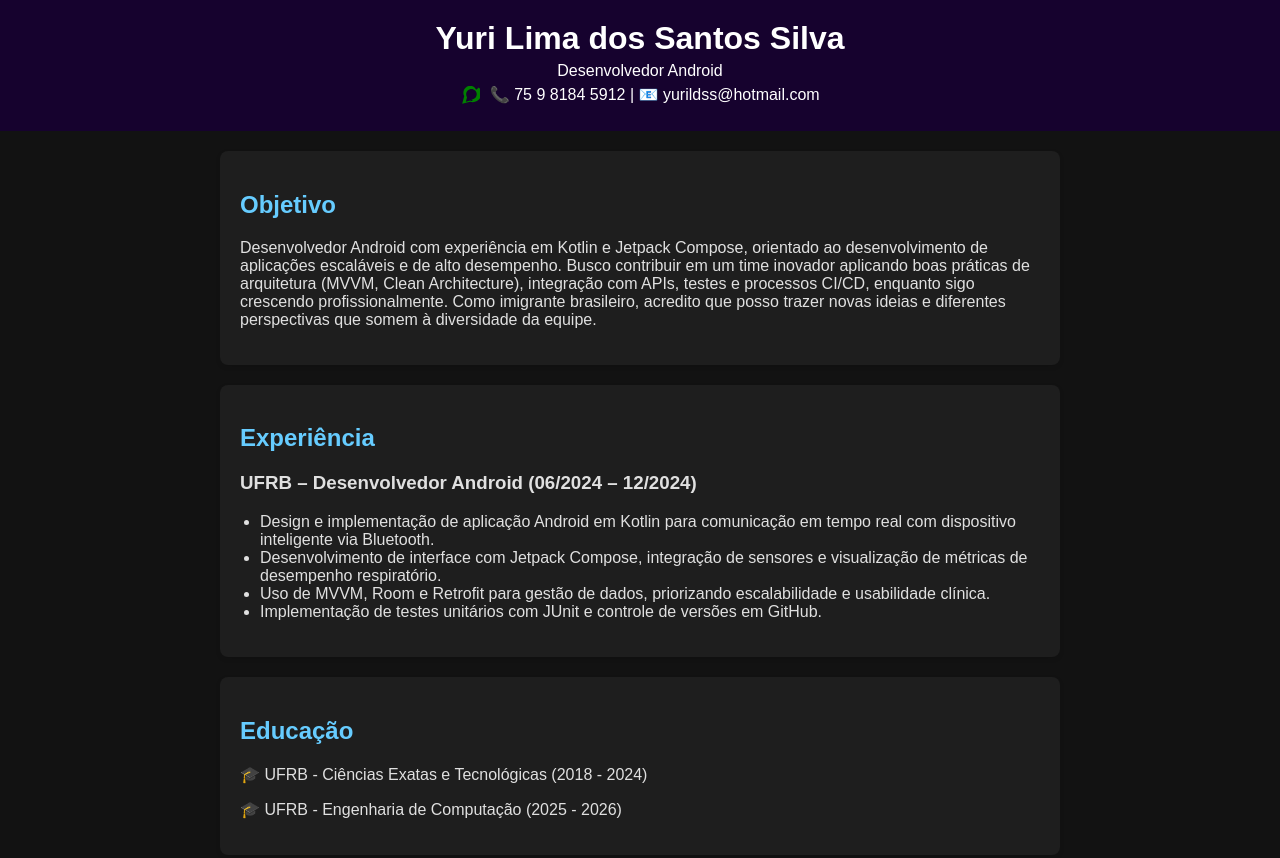
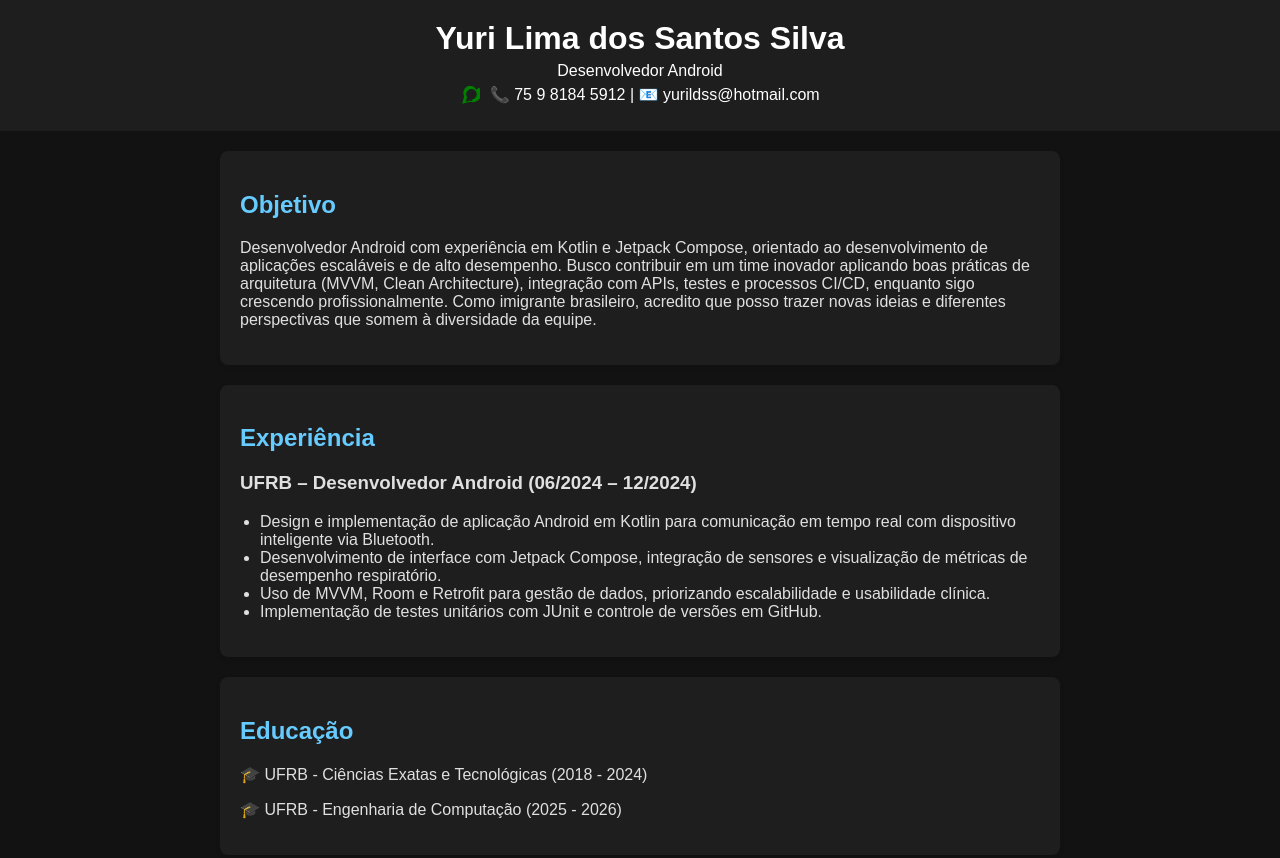
Before and after one commit to yurildss/yurildss.github.io, a plain HTML site: page index.html in a window 1280 px wide. Shown: the top 858 px of the page. Drawn offline with Linux system fonts and the light colour scheme.

Commit message:
Update style.css

```diff
--- a/style.css
+++ b/style.css
@@ -7,7 +7,7 @@ body {
 }
 
 header {
-    background: #16022e;
+    background: #1e1e1e;
     color: white;
     text-align: center;
     padding: 20px;
```
